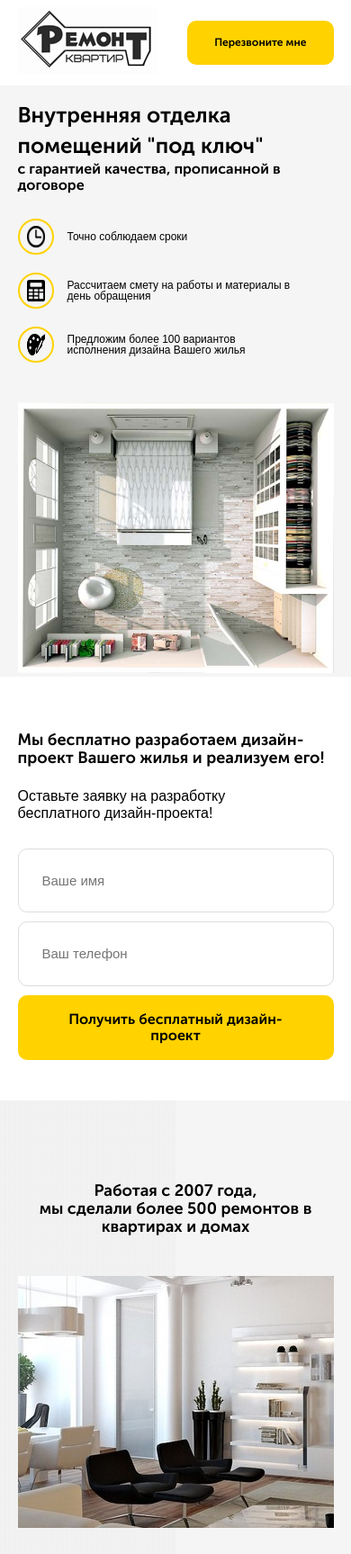
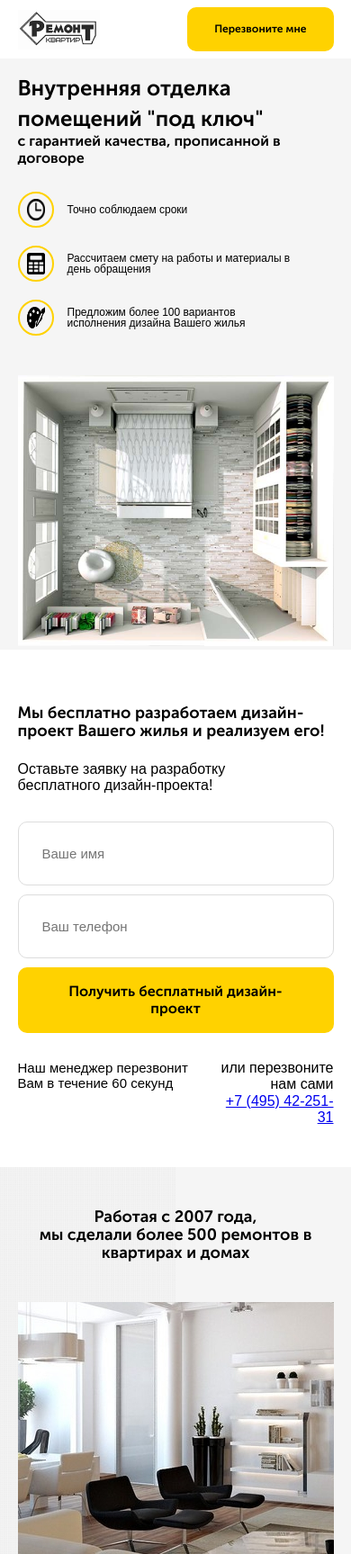
Before and after one commit to den184TK/webstart, a website: page src/index.html in a window 390 px wide. Shown: the top 1727 px of the page at 90% size. Drawn offline with Linux system fonts and the light colour scheme; files whose address does not match are found by name.

Commit message:
будем надеяться последние правки

```diff
--- a/src/index.html
+++ b/src/index.html
@@ -74,7 +74,11 @@
                 <input type="tel" name="phone"  class="input offer__input phone" placeholder="Ваш телефон">
                 <button class="button offer__button">Получить бесплатный дизайн-проект</button>
             </form>
+            <div class="mama">
+            <div class="offer__text"> Наш менеджер перезвонит Вам в течение 60 секунд</div>
+            <div class="offer__text2">или перезвоните нам сами<br><a href="#">+7 (495) 42-251-31</a></div>
         </div>
+      </div>
     </div>
 </section>
 <section class="portfolio">
@@ -297,8 +301,7 @@
   <script src="js/wow.min.js"></script>
   <script src="js/jquery.validate.min.js"></script>
   <script src="js/jquery.maskedinput.min.js" ></script>
-  <script src="https://yandex.st/jquery/2.2.3/jquery.min.js" type="text/javascript"></script>
-  <script src="js/map.js" ></script>
+
 
   <script>
     // инициализация wow
@@ -306,7 +309,7 @@
   $(document).ready(function(){
         $('#brif-form').validate({
             rules: {
-                username: {
+                username:  {
                     required: true,
                     minlength: 2,
                     maxlength: 15
@@ -372,7 +375,7 @@
          {
              breakpoint: 1200,
              settings: {
-            slidesToShow: 2,
+             slidesToShow: 2,
              slidesToScroll: 1,
 
       }
--- a/src/sass/blocks/_brif.sass
+++ b/src/sass/blocks/_brif.sass
@@ -91,6 +91,7 @@
             margin-bottom: 30px
 @media (max-width: 768px)
     .brif
+        padding: 20px 0
         background-image: url('../img/brif/brif-bg.jpg'), url('../img/brif/brif-bg1.jpg')
         background-position: top center, center bottom
         background-size:  100% 50%, cover
--- a/src/sass/blocks/_footer.sass
+++ b/src/sass/blocks/_footer.sass
@@ -29,6 +29,7 @@
       min-width: 20px
       margin-right: 20px
     &__link
+      color: $text-color
       text-decoration: none
       +bold
     &__text
--- a/src/sass/blocks/_navbar.sass
+++ b/src/sass/blocks/_navbar.sass
@@ -37,8 +37,10 @@
       .navbar__contacts
         display: none
     &__logo
-      min-width: 91px
-      min-height: 44px
-    &__button
-      min-width: 90px
-      min-height: 39px
+        width: 91px
+        height: 44px
+        img
+          width: 100%
+  &__button
+    width: 137px
+    height: 30px
--- a/src/sass/blocks/_offer.sass
+++ b/src/sass/blocks/_offer.sass
@@ -1,3 +1,11 @@
+.a
+    color: $text-color
+    text-decoration: none
+    +bold
+
+.mama
+    display: flex
+    justify-content: space-between
 .offer
     padding: 45px 0
     background: url('../img/offer.png') no-repeat
@@ -35,6 +43,16 @@
         width: 100%
         min-height: 70px
         +bold
+    &__text
+        padding-top: 30px
+        max-width: 220px
+        font-size: 15px
+    &__text2
+        padding-top: 30px
+        text-align: right
+
+
+
 @media (max-width: 1200px)
     .offer
         background-size: cover
--- a/src/sass/blocks/_portfolio.sass
+++ b/src/sass/blocks/_portfolio.sass
@@ -21,6 +21,7 @@
         margin: auto
 @media (max-width: 768px)
     .portfolio
+        padding: 45px 0
         &__title
             font-size: 18px
             line-height: 20px
--- a/src/sass/blocks/_price.sass
+++ b/src/sass/blocks/_price.sass
@@ -72,7 +72,7 @@
         justify-content: center
 
     .price
-        padding: 0 0
+        padding: 45px 0
         &__title
             font-size: 18px
             line-height: 20px
```
Also changed, not shown: dist/css/style.css, dist/img/contract/Слой_24.jpg (added), dist/img/contract/Слой_25.jpg (added), dist/img/contract/Слой_26.jpg (added), dist/img/footer/clock.png (added), dist/img/footer/phone.png (added), dist/img/footer/placeholder.png (added), dist/index.html, dist/js/map.js (renamed from src/js/map.js), src/css/style.css, 1 other file.
